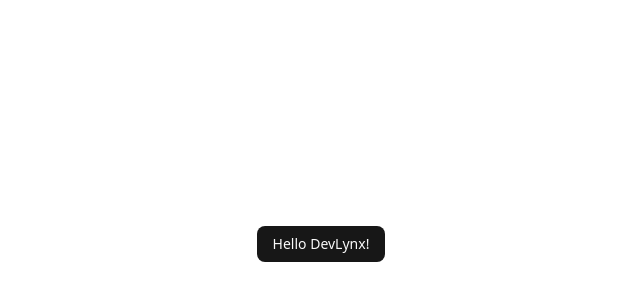
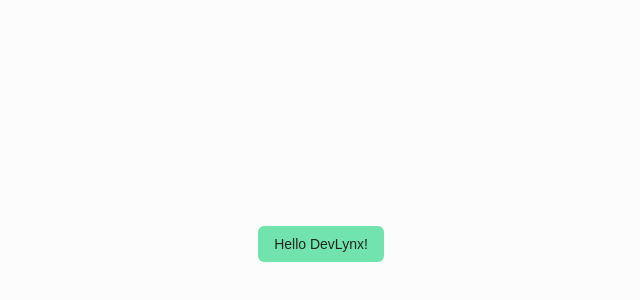
Before and after one commit to kylanalicia/devlynx, a Next.js app: page / in a window 1280 px wide. Shown: the part 156-456 px from the top of the page, without its empty margins (319-959 px from the left). Built offline with nearby package versions, Linux system fonts and the light colour scheme.

Commit message:
Added a Theme for the project

```diff
--- a/app/globals.css
+++ b/app/globals.css
@@ -3,116 +3,172 @@
 
 @custom-variant dark (&:is(.dark *));
 
+:root {
+  --background: oklch(0.9911 0 0);
+  --foreground: oklch(0.2046 0 0);
+  --card: oklch(0.9911 0 0);
+  --card-foreground: oklch(0.2046 0 0);
+  --popover: oklch(0.9911 0 0);
+  --popover-foreground: oklch(0.4386 0 0);
+  --primary: oklch(0.8348 0.1302 160.9080);
+  --primary-foreground: oklch(0.2626 0.0147 166.4589);
+  --secondary: oklch(0.9940 0 0);
+  --secondary-foreground: oklch(0.2046 0 0);
+  --muted: oklch(0.9461 0 0);
+  --muted-foreground: oklch(0.2435 0 0);
+  --accent: oklch(0.9461 0 0);
+  --accent-foreground: oklch(0.2435 0 0);
+  --destructive: oklch(0.5523 0.1927 32.7272);
+  --destructive-foreground: oklch(0.9934 0.0032 17.2118);
+  --border: oklch(0.9037 0 0);
+  --input: oklch(0.9731 0 0);
+  --ring: oklch(0.8348 0.1302 160.9080);
+  --chart-1: oklch(0.8348 0.1302 160.9080);
+  --chart-2: oklch(0.6231 0.1880 259.8145);
+  --chart-3: oklch(0.6056 0.2189 292.7172);
+  --chart-4: oklch(0.7686 0.1647 70.0804);
+  --chart-5: oklch(0.6959 0.1491 162.4796);
+  --sidebar: oklch(0.9911 0 0);
+  --sidebar-foreground: oklch(0.5452 0 0);
+  --sidebar-primary: oklch(0.8348 0.1302 160.9080);
+  --sidebar-primary-foreground: oklch(0.2626 0.0147 166.4589);
+  --sidebar-accent: oklch(0.9461 0 0);
+  --sidebar-accent-foreground: oklch(0.2435 0 0);
+  --sidebar-border: oklch(0.9037 0 0);
+  --sidebar-ring: oklch(0.8348 0.1302 160.9080);
+  --font-sans: Outfit, sans-serif;
+  --font-serif: ui-serif, Georgia, Cambria, "Times New Roman", Times, serif;
+  --font-mono: monospace;
+  --radius: 0.5rem;
+  --shadow-x: 0px;
+  --shadow-y: 1px;
+  --shadow-blur: 3px;
+  --shadow-spread: 0px;
+  --shadow-opacity: 0.17;
+  --shadow-color: #000000;
+  --shadow-2xs: 0px 1px 3px 0px hsl(0 0% 0% / 0.09);
+  --shadow-xs: 0px 1px 3px 0px hsl(0 0% 0% / 0.09);
+  --shadow-sm: 0px 1px 3px 0px hsl(0 0% 0% / 0.17), 0px 1px 2px -1px hsl(0 0% 0% / 0.17);
+  --shadow: 0px 1px 3px 0px hsl(0 0% 0% / 0.17), 0px 1px 2px -1px hsl(0 0% 0% / 0.17);
+  --shadow-md: 0px 1px 3px 0px hsl(0 0% 0% / 0.17), 0px 2px 4px -1px hsl(0 0% 0% / 0.17);
+  --shadow-lg: 0px 1px 3px 0px hsl(0 0% 0% / 0.17), 0px 4px 6px -1px hsl(0 0% 0% / 0.17);
+  --shadow-xl: 0px 1px 3px 0px hsl(0 0% 0% / 0.17), 0px 8px 10px -1px hsl(0 0% 0% / 0.17);
+  --shadow-2xl: 0px 1px 3px 0px hsl(0 0% 0% / 0.43);
+  --tracking-normal: 0.025em;
+  --spacing: 0.25rem;
+}
+
+.dark {
+  --background: oklch(0.1822 0 0);
+  --foreground: oklch(0.9288 0.0126 255.5078);
+  --card: oklch(0.2046 0 0);
+  --card-foreground: oklch(0.9288 0.0126 255.5078);
+  --popover: oklch(0.2603 0 0);
+  --popover-foreground: oklch(0.7348 0 0);
+  --primary: oklch(0.4365 0.1044 156.7556);
+  --primary-foreground: oklch(0.9213 0.0135 167.1556);
+  --secondary: oklch(0.2603 0 0);
+  --secondary-foreground: oklch(0.9851 0 0);
+  --muted: oklch(0.2393 0 0);
+  --muted-foreground: oklch(0.7122 0 0);
+  --accent: oklch(0.3132 0 0);
+  --accent-foreground: oklch(0.9851 0 0);
+  --destructive: oklch(0.3123 0.0852 29.7877);
+  --destructive-foreground: oklch(0.9368 0.0045 34.3092);
+  --border: oklch(0.2809 0 0);
+  --input: oklch(0.2603 0 0);
+  --ring: oklch(0.8003 0.1821 151.7110);
+  --chart-1: oklch(0.8003 0.1821 151.7110);
+  --chart-2: oklch(0.7137 0.1434 254.6240);
+  --chart-3: oklch(0.7090 0.1592 293.5412);
+  --chart-4: oklch(0.8369 0.1644 84.4286);
+  --chart-5: oklch(0.7845 0.1325 181.9120);
+  --sidebar: oklch(0.1822 0 0);
+  --sidebar-foreground: oklch(0.6301 0 0);
+  --sidebar-primary: oklch(0.4365 0.1044 156.7556);
+  --sidebar-primary-foreground: oklch(0.9213 0.0135 167.1556);
+  --sidebar-accent: oklch(0.3132 0 0);
+  --sidebar-accent-foreground: oklch(0.9851 0 0);
+  --sidebar-border: oklch(0.2809 0 0);
+  --sidebar-ring: oklch(0.8003 0.1821 151.7110);
+  --font-sans: Outfit, sans-serif;
+  --font-serif: ui-serif, Georgia, Cambria, "Times New Roman", Times, serif;
+  --font-mono: monospace;
+  --radius: 0.5rem;
+  --shadow-x: 0px;
+  --shadow-y: 1px;
+  --shadow-blur: 3px;
+  --shadow-spread: 0px;
+  --shadow-opacity: 0.17;
+  --shadow-color: #000000;
+  --shadow-2xs: 0px 1px 3px 0px hsl(0 0% 0% / 0.09);
+  --shadow-xs: 0px 1px 3px 0px hsl(0 0% 0% / 0.09);
+  --shadow-sm: 0px 1px 3px 0px hsl(0 0% 0% / 0.17), 0px 1px 2px -1px hsl(0 0% 0% / 0.17);
+  --shadow: 0px 1px 3px 0px hsl(0 0% 0% / 0.17), 0px 1px 2px -1px hsl(0 0% 0% / 0.17);
+  --shadow-md: 0px 1px 3px 0px hsl(0 0% 0% / 0.17), 0px 2px 4px -1px hsl(0 0% 0% / 0.17);
+  --shadow-lg: 0px 1px 3px 0px hsl(0 0% 0% / 0.17), 0px 4px 6px -1px hsl(0 0% 0% / 0.17);
+  --shadow-xl: 0px 1px 3px 0px hsl(0 0% 0% / 0.17), 0px 8px 10px -1px hsl(0 0% 0% / 0.17);
+  --shadow-2xl: 0px 1px 3px 0px hsl(0 0% 0% / 0.43);
+}
+
 @theme inline {
   --color-background: var(--background);
   --color-foreground: var(--foreground);
-  --font-sans: var(--font-geist-sans);
-  --font-mono: var(--font-geist-mono);
+  --color-card: var(--card);
+  --color-card-foreground: var(--card-foreground);
+  --color-popover: var(--popover);
+  --color-popover-foreground: var(--popover-foreground);
+  --color-primary: var(--primary);
+  --color-primary-foreground: var(--primary-foreground);
+  --color-secondary: var(--secondary);
+  --color-secondary-foreground: var(--secondary-foreground);
+  --color-muted: var(--muted);
+  --color-muted-foreground: var(--muted-foreground);
+  --color-accent: var(--accent);
+  --color-accent-foreground: var(--accent-foreground);
+  --color-destructive: var(--destructive);
+  --color-destructive-foreground: var(--destructive-foreground);
+  --color-border: var(--border);
+  --color-input: var(--input);
+  --color-ring: var(--ring);
+  --color-chart-1: var(--chart-1);
+  --color-chart-2: var(--chart-2);
+  --color-chart-3: var(--chart-3);
+  --color-chart-4: var(--chart-4);
+  --color-chart-5: var(--chart-5);
+  --color-sidebar: var(--sidebar);
+  --color-sidebar-foreground: var(--sidebar-foreground);
+  --color-sidebar-primary: var(--sidebar-primary);
+  --color-sidebar-primary-foreground: var(--sidebar-primary-foreground);
+  --color-sidebar-accent: var(--sidebar-accent);
+  --color-sidebar-accent-foreground: var(--sidebar-accent-foreground);
+  --color-sidebar-border: var(--sidebar-border);
   --color-sidebar-ring: var(--sidebar-ring);
-  --color-sidebar-border: var(--sidebar-border);
-  --color-sidebar-accent-foreground: var(--sidebar-accent-foreground);
-  --color-sidebar-accent: var(--sidebar-accent);
-  --color-sidebar-primary-foreground: var(--sidebar-primary-foreground);
-  --color-sidebar-primary: var(--sidebar-primary);
-  --color-sidebar-foreground: var(--sidebar-foreground);
-  --color-sidebar: var(--sidebar);
-  --color-chart-5: var(--chart-5);
-  --color-chart-4: var(--chart-4);
-  --color-chart-3: var(--chart-3);
-  --color-chart-2: var(--chart-2);
-  --color-chart-1: var(--chart-1);
-  --color-ring: var(--ring);
-  --color-input: var(--input);
-  --color-border: var(--border);
-  --color-destructive: var(--destructive);
-  --color-accent-foreground: var(--accent-foreground);
-  --color-accent: var(--accent);
-  --color-muted-foreground: var(--muted-foreground);
-  --color-muted: var(--muted);
-  --color-secondary-foreground: var(--secondary-foreground);
-  --color-secondary: var(--secondary);
-  --color-primary-foreground: var(--primary-foreground);
-  --color-primary: var(--primary);
-  --color-popover-foreground: var(--popover-foreground);
-  --color-popover: var(--popover);
-  --color-card-foreground: var(--card-foreground);
-  --color-card: var(--card);
+
+  --font-sans: var(--font-sans);
+  --font-mono: var(--font-mono);
+  --font-serif: var(--font-serif);
+
   --radius-sm: calc(var(--radius) - 4px);
   --radius-md: calc(var(--radius) - 2px);
   --radius-lg: var(--radius);
   --radius-xl: calc(var(--radius) + 4px);
-  --radius-2xl: calc(var(--radius) + 8px);
-  --radius-3xl: calc(var(--radius) + 12px);
-  --radius-4xl: calc(var(--radius) + 16px);
-}
 
-:root {
-  --radius: 0.625rem;
-  --background: oklch(1 0 0);
-  --foreground: oklch(0.145 0 0);
-  --card: oklch(1 0 0);
-  --card-foreground: oklch(0.145 0 0);
-  --popover: oklch(1 0 0);
-  --popover-foreground: oklch(0.145 0 0);
-  --primary: oklch(0.205 0 0);
-  --primary-foreground: oklch(0.985 0 0);
-  --secondary: oklch(0.97 0 0);
-  --secondary-foreground: oklch(0.205 0 0);
-  --muted: oklch(0.97 0 0);
-  --muted-foreground: oklch(0.556 0 0);
-  --accent: oklch(0.97 0 0);
-  --accent-foreground: oklch(0.205 0 0);
-  --destructive: oklch(0.577 0.245 27.325);
-  --border: oklch(0.922 0 0);
-  --input: oklch(0.922 0 0);
-  --ring: oklch(0.708 0 0);
-  --chart-1: oklch(0.646 0.222 41.116);
-  --chart-2: oklch(0.6 0.118 184.704);
-  --chart-3: oklch(0.398 0.07 227.392);
-  --chart-4: oklch(0.828 0.189 84.429);
-  --chart-5: oklch(0.769 0.188 70.08);
-  --sidebar: oklch(0.985 0 0);
-  --sidebar-foreground: oklch(0.145 0 0);
-  --sidebar-primary: oklch(0.205 0 0);
-  --sidebar-primary-foreground: oklch(0.985 0 0);
-  --sidebar-accent: oklch(0.97 0 0);
-  --sidebar-accent-foreground: oklch(0.205 0 0);
-  --sidebar-border: oklch(0.922 0 0);
-  --sidebar-ring: oklch(0.708 0 0);
-}
+  --shadow-2xs: var(--shadow-2xs);
+  --shadow-xs: var(--shadow-xs);
+  --shadow-sm: var(--shadow-sm);
+  --shadow: var(--shadow);
+  --shadow-md: var(--shadow-md);
+  --shadow-lg: var(--shadow-lg);
+  --shadow-xl: var(--shadow-xl);
+  --shadow-2xl: var(--shadow-2xl);
 
-.dark {
-  --background: oklch(0.145 0 0);
-  --foreground: oklch(0.985 0 0);
-  --card: oklch(0.205 0 0);
-  --card-foreground: oklch(0.985 0 0);
-  --popover: oklch(0.205 0 0);
-  --popover-foreground: oklch(0.985 0 0);
-  --primary: oklch(0.922 0 0);
-  --primary-foreground: oklch(0.205 0 0);
-  --secondary: oklch(0.269 0 0);
-  --secondary-foreground: oklch(0.985 0 0);
-  --muted: oklch(0.269 0 0);
-  --muted-foreground: oklch(0.708 0 0);
-  --accent: oklch(0.269 0 0);
-  --accent-foreground: oklch(0.985 0 0);
-  --destructive: oklch(0.704 0.191 22.216);
-  --border: oklch(1 0 0 / 10%);
-  --input: oklch(1 0 0 / 15%);
-  --ring: oklch(0.556 0 0);
-  --chart-1: oklch(0.488 0.243 264.376);
-  --chart-2: oklch(0.696 0.17 162.48);
-  --chart-3: oklch(0.769 0.188 70.08);
-  --chart-4: oklch(0.627 0.265 303.9);
-  --chart-5: oklch(0.645 0.246 16.439);
-  --sidebar: oklch(0.205 0 0);
-  --sidebar-foreground: oklch(0.985 0 0);
-  --sidebar-primary: oklch(0.488 0.243 264.376);
-  --sidebar-primary-foreground: oklch(0.985 0 0);
-  --sidebar-accent: oklch(0.269 0 0);
-  --sidebar-accent-foreground: oklch(0.985 0 0);
-  --sidebar-border: oklch(1 0 0 / 10%);
-  --sidebar-ring: oklch(0.556 0 0);
+  --tracking-tighter: calc(var(--tracking-normal) - 0.05em);
+  --tracking-tight: calc(var(--tracking-normal) - 0.025em);
+  --tracking-normal: var(--tracking-normal);
+  --tracking-wide: calc(var(--tracking-normal) + 0.025em);
+  --tracking-wider: calc(var(--tracking-normal) + 0.05em);
+  --tracking-widest: calc(var(--tracking-normal) + 0.1em);
 }
 
 @layer base {
```
